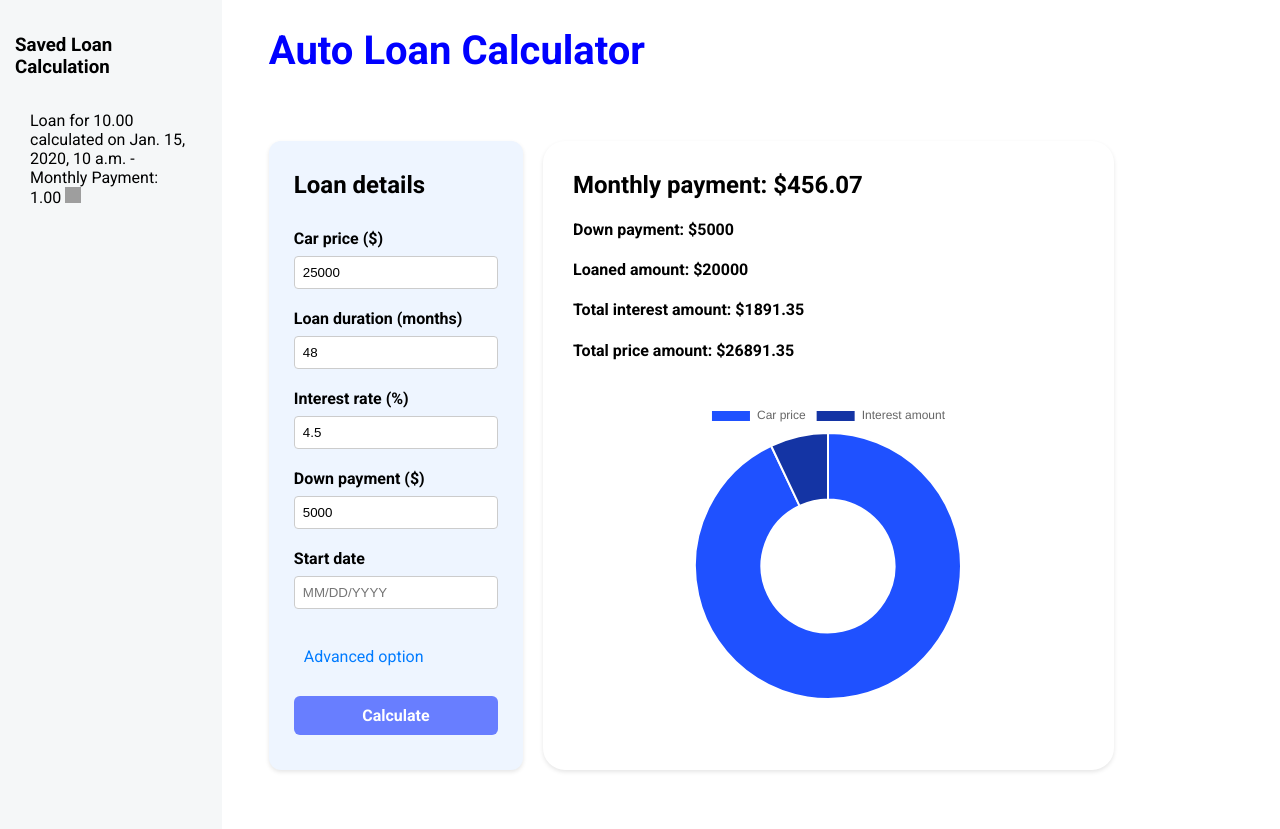
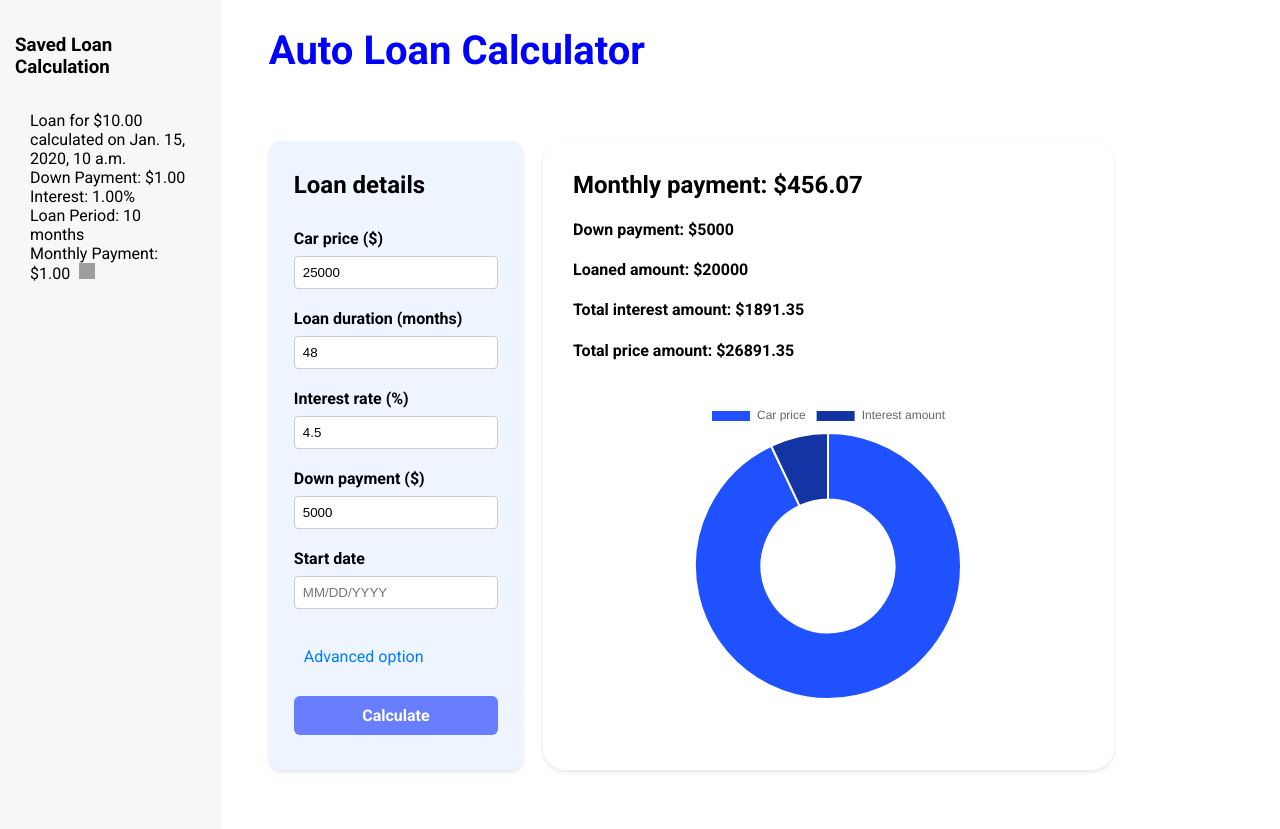
Before and after one commit to saitormit/Auto-Loan-Calculator, a Django app: page / in a window 1280 px wide. Shown: the top 829 px of the page. Run offline with Django 5.2, Linux system fonts and the light colour scheme; tables that the repository leaves empty hold one stand-in row (values such as "Sample post"); some web fonts are replaced; grey boxes are pictures that could not be loaded.

Commit message:
Added info to display on sidebar

```diff
--- a/calculator/templates/calculator/main.html
+++ b/calculator/templates/calculator/main.html
@@ -23,9 +23,13 @@
             <h3>Saved Loan Calculation</h3>
             <ul>
                 {% for loan in loan_details %}
-                    <li>Loan for {{ loan.car_price }} calculated on {{ loan.calculated_at }} - Monthly Payment: {{ loan.monthly_payment }}
+                    <li>Loan for ${{ loan.car_price }} calculated on {{ loan.calculated_at }}<br>
+                        Down Payment: ${{ loan.down_payment }}<br>
+                        Interest: {{ loan.interest }}%<br>
+                        Loan Period: {{ loan.loan_duration }} months<br>
+                        Monthly Payment: ${{ loan.monthly_payment }}
                         <a href="{% url 'delete_loan' loan.id %}">
-                            <img src="{% static 'calculator/img/trashcan_icon.png' %}" alt="Delete" style="width:16px; height:16px;" />
+                            <img src="{% static 'calculator/img/trashcan_icon.png' %}" alt="Delete" style="width:16px; height:16px; margin-left: 5px" />
                         </a>
                     </li>
                 {% endfor %}
```
